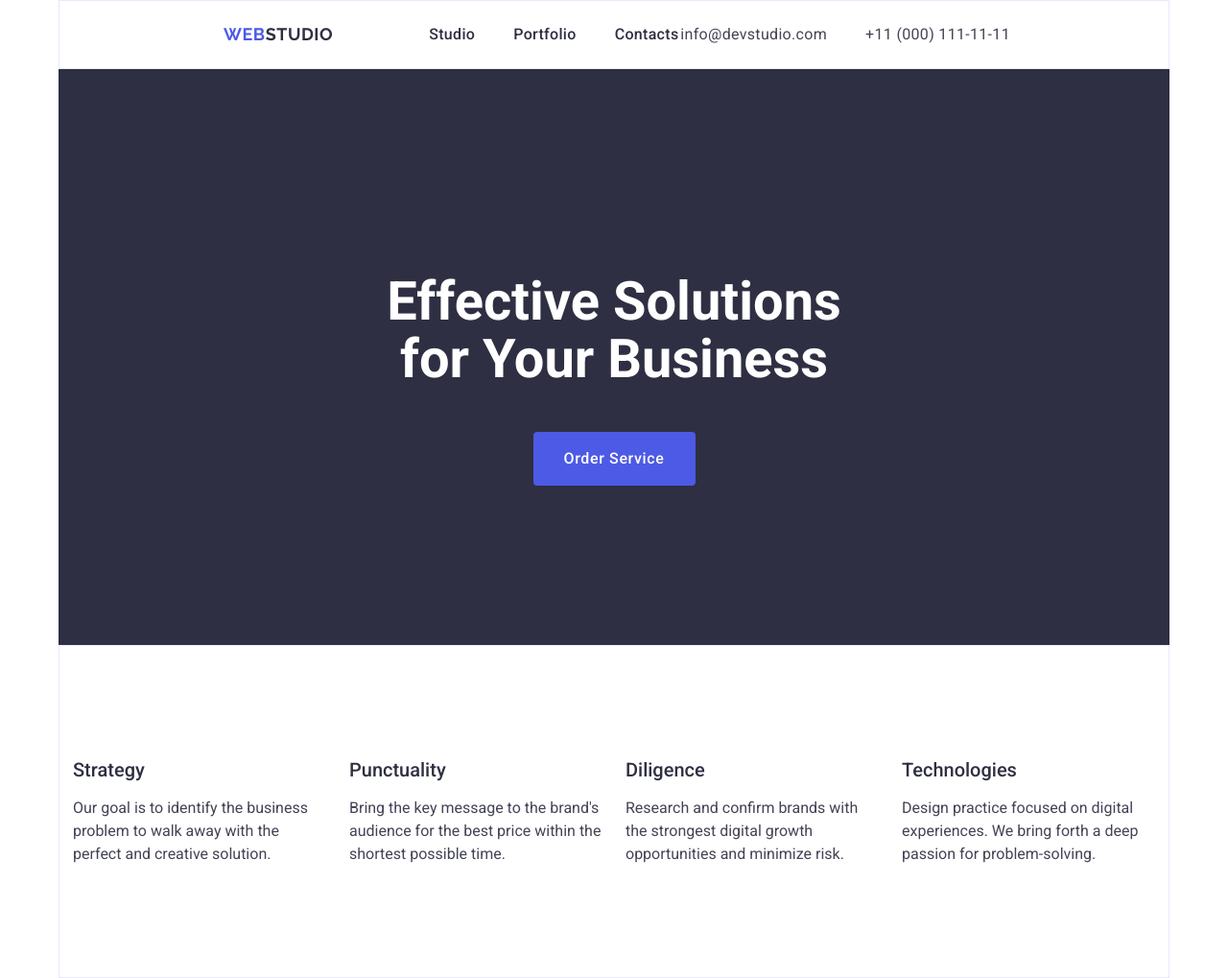
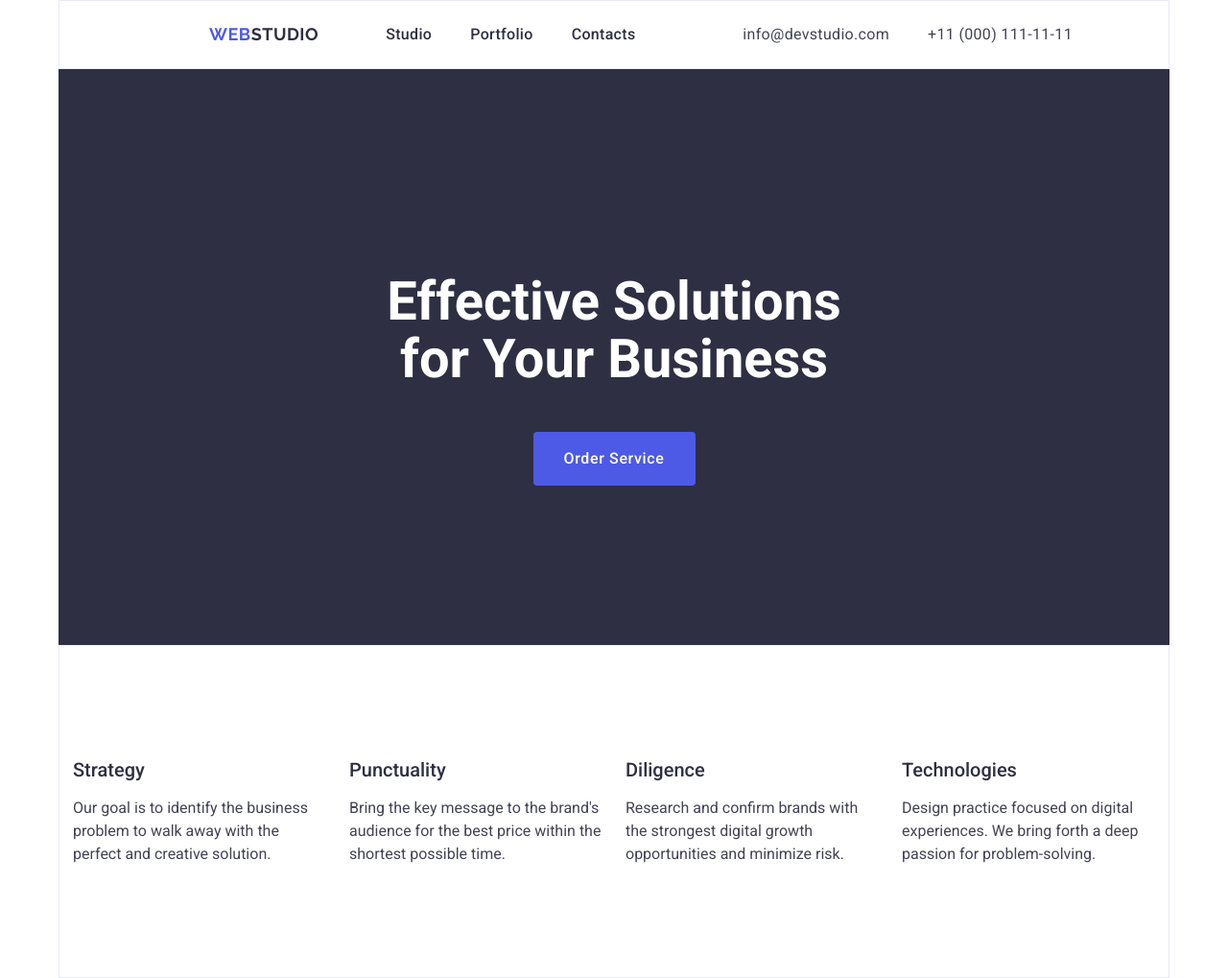
Before and after one commit to beratcelik02/goit-markup-hw-03, a plain HTML site: page index.html in a window 1280 px wide. Shown: the top 1019 px of the page at 96% size. Drawn offline with nearby package versions, Linux system fonts and the light colour scheme.

Commit message:
update css

```diff
--- a/css/styles.css
+++ b/css/styles.css
@@ -19,7 +19,6 @@ body {
 .container {
   max-width: 1158px;
   margin: 0 auto;
-  padding: 0 15px;
 }
 
 .header {
@@ -49,7 +48,7 @@ body {
   list-style: none;
   display: flex;
   gap: 40px;
-  padding-left: 100px;
+  padding-left: 70px;
 }
 
 .menu a {
@@ -67,7 +66,7 @@ body {
 
 .communication {
   margin-left: auto;
-  padding-right: 150px;
+  padding-right: 100px;
 }
 
 .communication ul {
```
